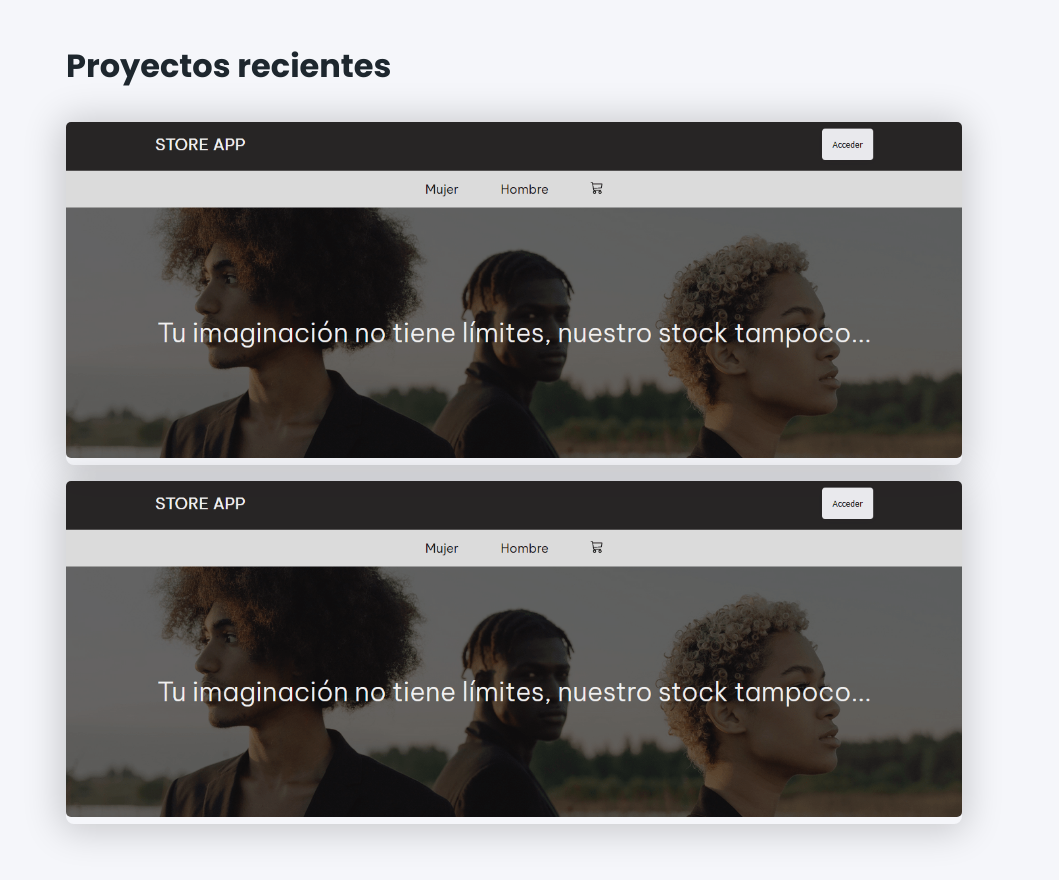
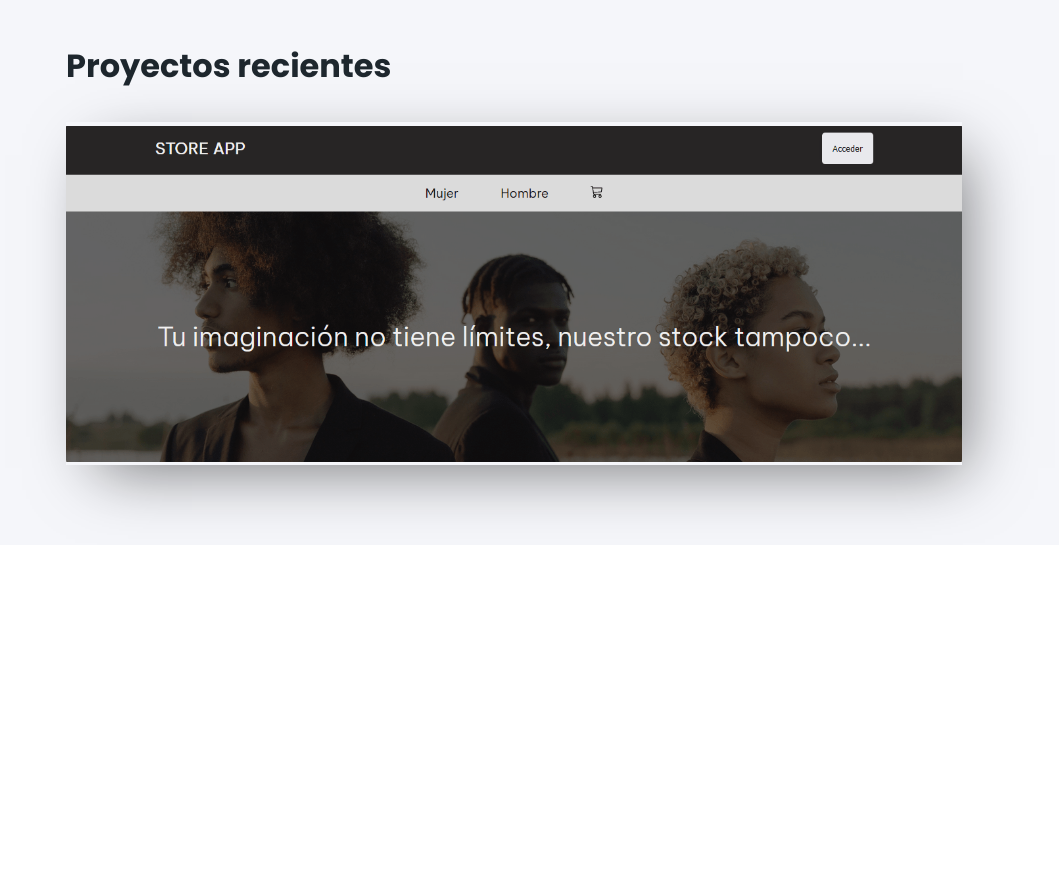
Before and after one commit to ricardoggz/personal-website, a React (Create React App) app: page / in a window 1280 px wide. Shown: the part 880-1760 px from the top of the page, without its empty margins (126-1185 px from the left). After the commit the page ends 1425 px from the top, so only its background shows below. Built offline with nearby package versions, Linux system fonts and the light colour scheme.

Commit message:
projects mejorado

```diff
--- a/src/components/projects/Projects.jsx
+++ b/src/components/projects/Projects.jsx
@@ -1,7 +1,7 @@
 import React from "react";
 import { WrapperProject, GridCards, Card } from "./elements";
 import AnchorButton from "../anchorButton/AnchorButton";
-import storeApp from "../../img/store-app.png"
+import storeApp from "../../img/store-app.png";
 
 const Projects = () => {
   return (
@@ -10,19 +10,12 @@ const Projects = () => {
         <h2>Proyectos recientes</h2>
         <GridCards>
           <Card>
-                   < a href=""><figure>
-                       <img src={ storeApp } alt="STORE APP" />
-                   </figure>
+            <a href="https://e-commerce-clothes-app.netlify.app/" target="_blank">
+              <img src={storeApp} alt="STORE APP" loading="lazy"/>
             </a>
-               </Card>
-               <Card>
-                   <figure>
-                       <img src={ storeApp } alt="STORE APP" />
-                   </figure>
           </Card>
         </GridCards>
       </div>
-
     </WrapperProject>
   );
 };
--- a/src/components/projects/elements.js
+++ b/src/components/projects/elements.js
@@ -13,33 +13,22 @@ const GridCards = styled.div`
   gap: 1rem;
 `;
 
-const Card = styled.div`
+const Card = styled.figure`
   width: 100%;
   height: auto;
-  -webkit-box-shadow: -1px 2px 37px 5px rgba(0, 0, 0, 0.19);
-  box-shadow: -1px 2px 37px 5px rgba(0, 0, 0, 0.19);
-  border-radius: 8px;
-  figure {
-    width: 100%;
-    height: auto;
-  }
-  figure img {
+  box-shadow: 16px 18px 62px -15px rgba(0, 0, 0, 0.54);
+  -webkit-box-shadow: 16px 18px 62px -15px rgba(0, 0, 0, 0.54);
+  -moz-box-shadow: 16px 18px 62px -15px rgba(0, 0, 0, 0.54);
+  img {
     object-fit: contain;
     width: 100%;
     height: 100%;
     border-radius: 5px;
     opacity: 0.95;
   }
-
-  figure > img:hover {
+  img:hover {
     opacity: 100;
     transition: all 300ms ease;
-  }
-
-  div {
-    width: 100%;
-    margin-top: 1rem;
-    display: flex;
   }
 `;
 
```
Lines whose indentation alone changed are shown as unchanged.
